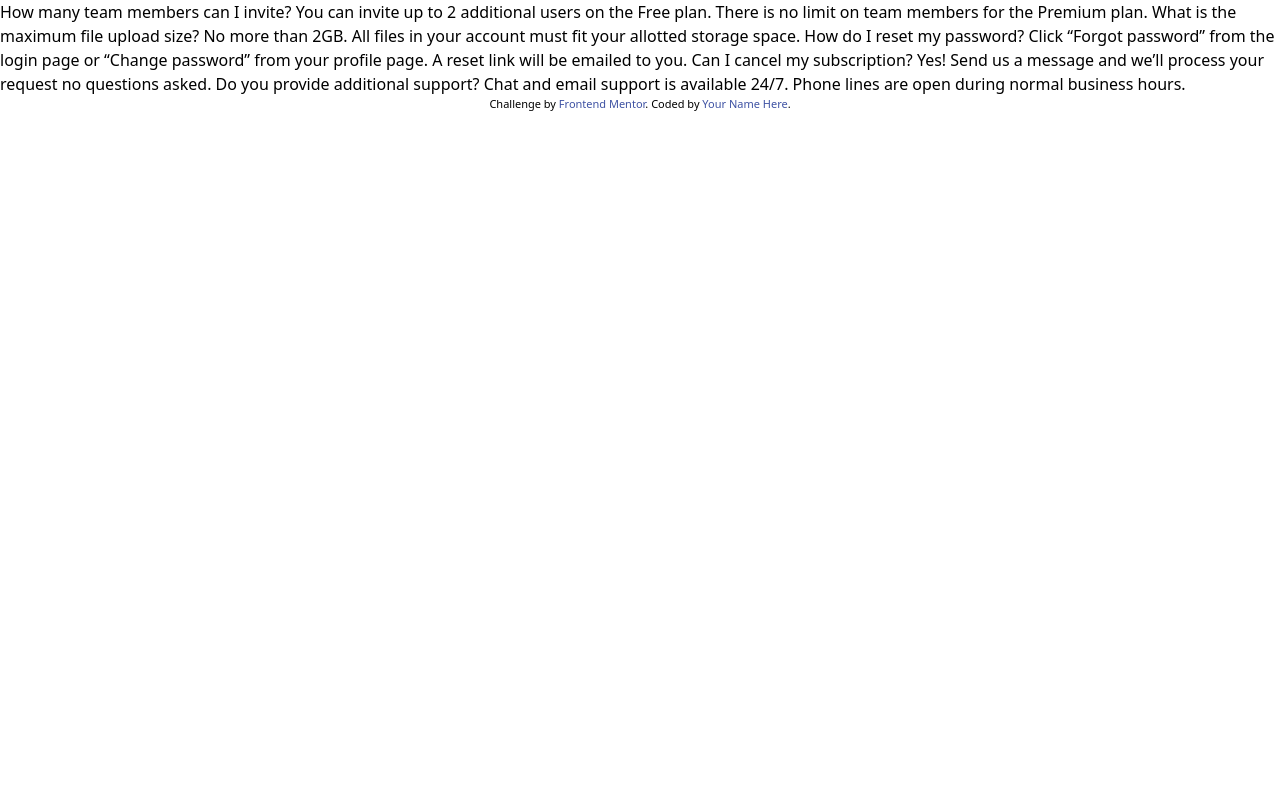
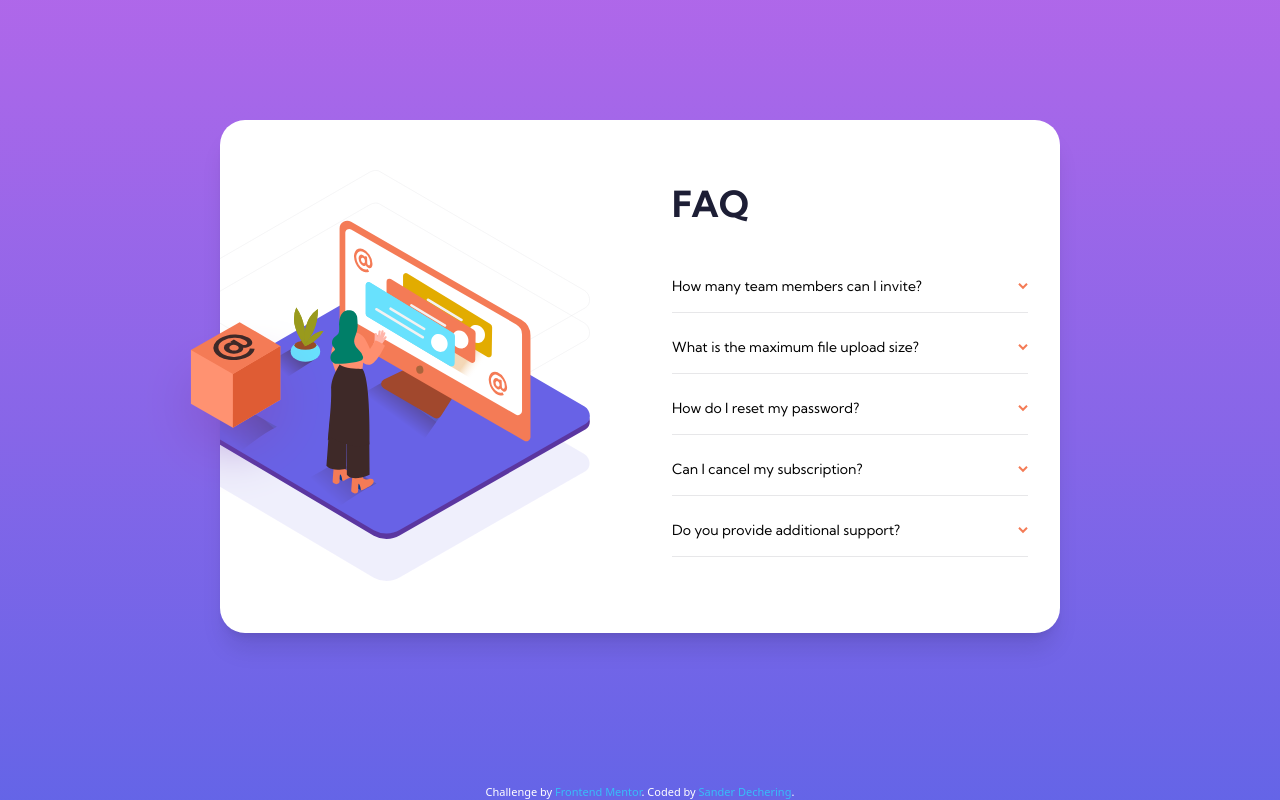
Before and after one commit to sanderdechering/Frontend-mentor_FAQ, a website: page src/index.html in a window 1280 px wide. Drawn offline with Linux system fonts and the light colour scheme.

Commit message:
full solution

```diff
--- a/src/index.html
+++ b/src/index.html
@@ -9,33 +9,106 @@
   <title>Frontend Mentor | FAQ Accordion Card</title>
 
   <link href="/dist/output.css" rel="stylesheet"/>
+  <link rel="preconnect" href="https://fonts.googleapis.com">
+  <link rel="preconnect" href="https://fonts.gstatic.com" crossorigin>
+  <link href="https://fonts.googleapis.com/css2?family=Kumbh+Sans:wght@400;700&display=swap" rel="stylesheet">
   <style>
+
     .attribution { font-size: 11px; text-align: center; }
-    .attribution a { color: hsl(228, 45%, 44%); }
+
   </style>
 </head>
+<body>
+  <main class="px-10 sm:px-20 bg-gradient-to-b from-soft-violet to-soft-blue min-h-screen flex flex-col">
 
-<body>
-    How many team members can I invite?
-    You can invite up to 2 additional users on the Free plan. There is no limit on
-    team members for the Premium plan.
+    <!-- Card   -->
+    <div class="lg:flex m-auto mt-[120px] md:w-4/5 lg:w-3/4 xl:max-w-[1000px] w-[375px] bg-white rounded-[25px] shadow-xl ">
 
-    What is the maximum file upload size?
-    No more than 2GB. All files in your account must fit your allotted storage space.
+    <!--  SVG mobile    -->
+      <div class="w-full flex justify-center mt-[-110px] lg:hidden">
+        <img src="../images/bg-pattern-mobile.svg" class="absolute mt-[115px] w-64">
+        <img src="../images/illustration-woman-online-mobile.svg" class="absolute w-64">
+      </div>
+    <!--  SVG desktop    -->
+      <div class="w-1/2 hidden relative lg:block">
+        <div class="absolute w-full h-full overflow-hidden">
+          <img src="../images/bg-pattern-desktop.svg" class="absolute top-[50px] right-[50px]">
+          <img src="../images/illustration-woman-online-desktop.svg" class="absolute top-[100px] right-[50px]">
+        </div>
+        <div class="absolute w-full h-full">
+          <img src="../images/illustration-box-desktop.svg" class="relative top-[200px] right-[80px]">
+        </div>
+      </div>
 
-    How do I reset my password?
-    Click “Forgot password” from the login page or “Change password” from your profile page.
-    A reset link will be emailed to you.
+      <!--  FAQ items    -->
+      <div class="text-sm px-8 py-16 font-kumbh lg:w-1/2 ">
 
-    Can I cancel my subscription?
-    Yes! Send us a message and we’ll process your request no questions asked.
+        <h1 class="text-4xl text-center lg:text-left pt-52 lg:pt-0 lg:py-10 pb-4 text-very-dark-desaturated-blue font-bold">FAQ</h1>
 
-    Do you provide additional support?
-    Chat and email support is available 24/7. Phone lines are open during normal business hours.
+        <section class="w-full py-3 grid grid-cols-6 ">
+          <input id="faq_1" type="checkbox" class="peer hidden">
+          <label for="faq_1" class="peer-checked:font-bold hover:text-red-500  cursor-pointer col-span-5">
+            How many team members can I invite?
+          </label>
+          <img src="../images/icon-arrow-down.svg" class="peer-checked:rotate-180 my-auto justify-self-end">
+          <p class="hidden peer-checked:block text-dark-grayish-blue pt-3 pb-2 col-span-6">
+            You can invite up to 2 additional users on the Free plan. There is no limit on
+            team members for the Premium plan.
+          </p>
+          <span class="border-light-grayish-blue border-t mt-4 col-span-6"></span>
+        </section>
+        <section class="w-full py-3 grid grid-cols-6 ">
+          <input id="faq_2" type="checkbox" class="peer hidden">
+          <label for="faq_2" class="peer-checked:font-bold hover:text-red-500  cursor-pointer col-span-5">
+            What is the maximum file upload size?
+          </label>
+          <img src="../images/icon-arrow-down.svg" class="peer-checked:rotate-180 my-auto justify-self-end">
+          <p class="hidden peer-checked:block text-dark-grayish-blue pt-3 pb-2 col-span-6">
+            No more than 2GB. All files in your account must fit your allotted storage space.
+          </p>
+          <span class="border-light-grayish-blue border-t mt-4 col-span-6"></span>
+        </section>
+        <section class="w-full py-3 grid grid-cols-6 ">
+          <input id="faq_3" type="checkbox" class="peer hidden">
+          <label for="faq_3" class="peer-checked:font-bold hover:text-red-500  cursor-pointer col-span-5">
+            How do I reset my password?
+          </label>
+          <img src="../images/icon-arrow-down.svg" class="peer-checked:rotate-180 my-auto justify-self-end">
+          <p class="hidden peer-checked:block text-dark-grayish-blue pt-3 pb-2 col-span-6">
+            Click “Forgot password” from the login page or “Change password” from your profile page.
+            A reset link will be emailed to you.
+          </p>
+          <span class="border-light-grayish-blue border-t mt-4 col-span-6"></span>
+        </section>
+        <section class="w-full py-3 grid grid-cols-6 ">
+          <input id="faq_4" type="checkbox" class="peer hidden">
+          <label for="faq_4" class="peer-checked:font-bold hover:text-red-500  cursor-pointer col-span-5">
+            Can I cancel my subscription?
+          </label>
+          <img src="../images/icon-arrow-down.svg" class="peer-checked:rotate-180 my-auto justify-self-end">
+          <p class="hidden peer-checked:block text-dark-grayish-blue pt-3 pb-2 col-span-6">
+            Yes! Send us a message and we’ll process your request no questions asked.
+          </p>
+          <span class="border-light-grayish-blue border-t mt-4 col-span-6"></span>
+        </section>
+        <section class="w-full py-3 grid grid-cols-6 ">
+          <input id="faq_5" type="checkbox" class="peer hidden">
+          <label for="faq_5" class="peer-checked:font-bold hover:text-red-500  cursor-pointer col-span-5">
+            Do you provide additional support?
+          </label>
+          <img src="../images/icon-arrow-down.svg" class="peer-checked:rotate-180 my-auto justify-self-end">
+          <p class="hidden peer-checked:block text-dark-grayish-blue pt-3 pb-2 col-span-6">
+            Chat and email support is available 24/7. Phone lines are open during normal business hours.
+          </p>
+          <span class="border-light-grayish-blue border-t mt-4 col-span-6"></span>
+        </section>
+      </div>
+    </div>
 
-  <div class="attribution">
-    Challenge by <a href="https://www.frontendmentor.io?ref=challenge" target="_blank">Frontend Mentor</a>.
-    Coded by <a href="#">Your Name Here</a>.
-  </div>
+    <div class="attribution mt-5 text-white">
+      Challenge by <a href="https://www.frontendmentor.io?ref=challenge" target="_blank" class="text-sky-400 hover:text-sky-600">Frontend Mentor</a>.
+      Coded by <a href="https://sanderdechering.nl" class="text-sky-400 hover:text-sky-600">Sander Dechering</a>.
+    </div>
+  </main>
 </body>
 </html>
--- a/src/input.css
+++ b/src/input.css
@@ -1,3 +1,15 @@
+
+
 @tailwind base;
 @tailwind components;
 @tailwind utilities;
+
+
+@layer base {
+    h2{
+        @apply text-very-dark-grayish-blue hover:text-soft-red cursor-pointer
+    }
+}
+.font-kumbh{
+    font-family: 'Kumbh Sans', sans-serif;
+}
--- a/tailwind.config.js
+++ b/tailwind.config.js
@@ -2,7 +2,23 @@
 module.exports = {
   content: ["./src/**/*.{html,js}"],
   theme: {
-    extend: {},
+    extend: {
+      colors: {
+        'soft-violet': 'hsl(273, 75%, 66%)',
+        'soft-blue': 'hsl(240, 73%, 65%)',
+
+        //
+        'very-dark-desaturated-blue': 'hsl(238, 29%, 16%)',
+        'soft-red': 'hsl(14, 88%, 65%)',
+
+        // Text
+        'very-dark-grayish-blue': 'hsl(237, 12%, 33%)',
+        'dark-grayish-blue': 'hsl(240, 6%, 50%)',
+
+        // Divider
+        'light-grayish-blue': 'hsl(240, 5%, 91%)'
+      }
+    },
   },
   plugins: [],
 }
```
Also changed, not shown: README-template.md, dist/output.css, images/desktop.png (added), images/mobile.png (added).
